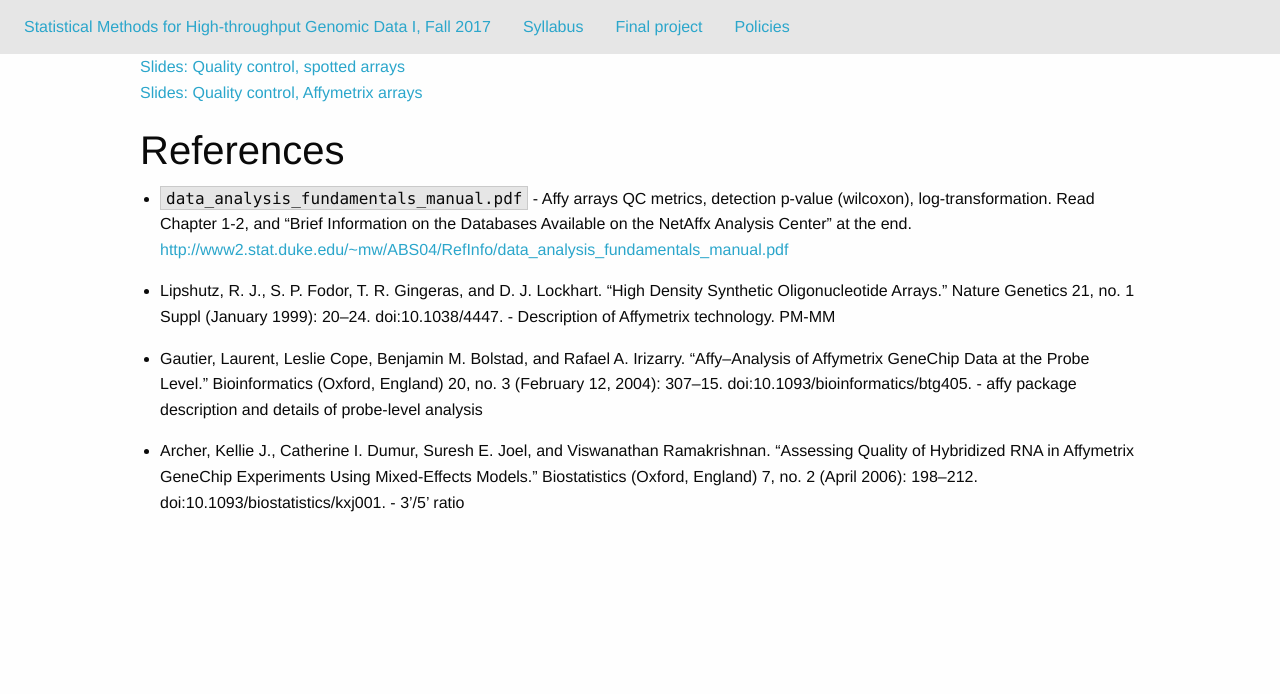
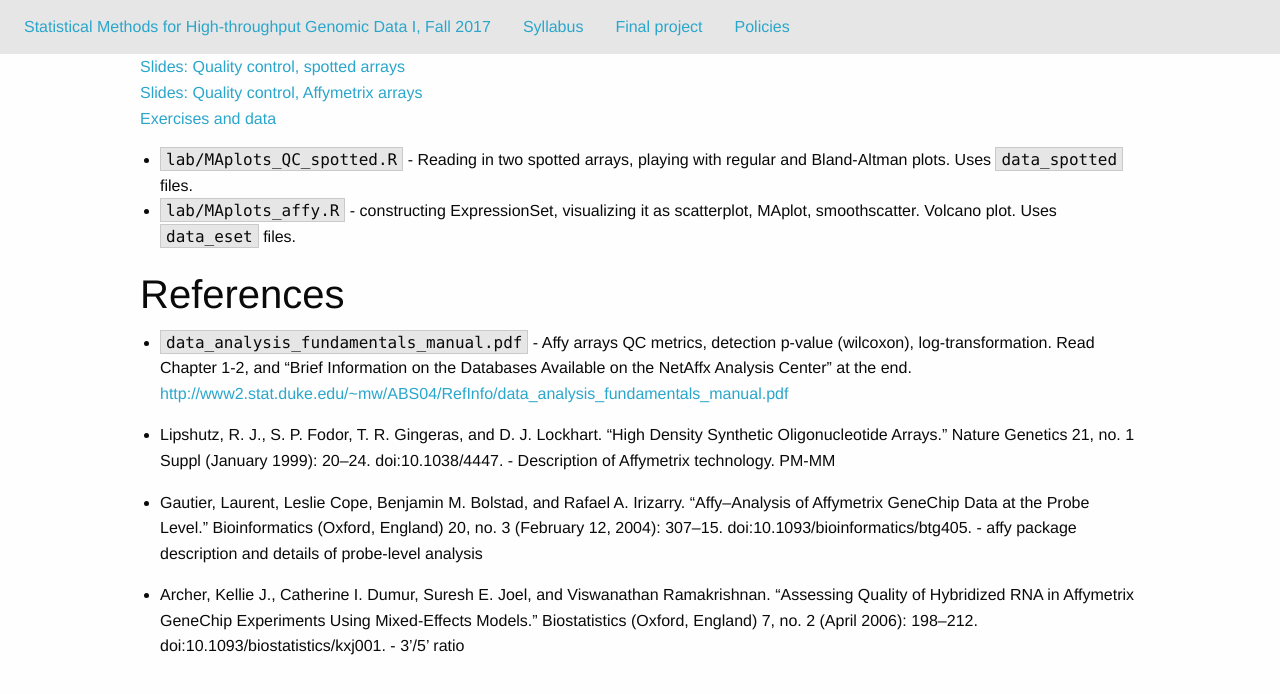
Before and after one commit to mdozmorov/BIOS567.2017, a Jekyll site: the page built from _posts/classplans/0003-01-10-05b_Quality.md, in a window 1280 px wide. Shown: the top 694 px of the page. Built offline with Jekyll 4.4.1, drawn with Linux system fonts in a browser that asks for light colours; our own code applies the rules of GitHub Pages for plain Markdown files.

Commit message:
Add exercises

```diff
--- a/_posts/classplans/0003-01-10-05b_Quality.md
+++ b/_posts/classplans/0003-01-10-05b_Quality.md
@@ -11,6 +11,9 @@ visible: 1
 
 [Slides: Quality control, spotted arrays]({{site.baseurl}}/presentations/05b_Quality/05b_Quality_spotted.pdf)
 [Slides: Quality control, Affymetrix arrays]({{site.baseurl}}/presentations/05b_Quality/05b_Quality_affy.pdf)
+[Exercises and data](https://github.com/mdozmorov/BIOS567.2017/tree/gh-pages/assets/05b_Quality/lab)
+- `lab/MAplots_QC_spotted.R` - Reading in two spotted arrays, playing with regular and Bland-Altman plots. Uses `data_spotted` files.
+- `lab/MAplots_affy.R` - constructing ExpressionSet, visualizing it as scatterplot, MAplot, smoothscatter. Volcano plot. Uses `data_eset` files.
 
 ## References
 
```
